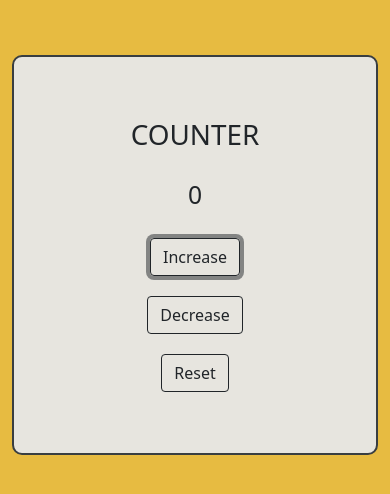
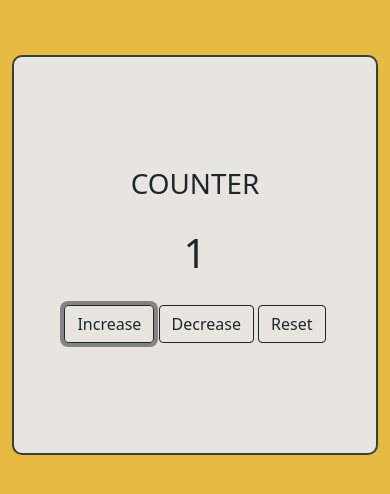
Before and after one commit to Debra-Fabbri/Counter, a plain HTML site: page index.html in a window 390 px wide. Both pictures are taken after a click on the button "Increase". Drawn offline with nearby package versions, Linux system fonts and the light colour scheme.

Commit message:
Adding js

```diff
--- a/index.html
+++ b/index.html
@@ -12,17 +12,18 @@
 <body>
     <main>
         <div class="container">
-            <div class="counter">
+            <div class="contador">
                 <h1>COUNTER</h1>
-                <h2 class="count" id="count">0</h2>
-                <div class="btns">
-                    <button type="button" class="btn btn-outline-dark increase" onclick="changeCount(1)">Increase</button>
-                    <button type="button" class="btn btn-outline-dark decrease" onclick="changeCount(-1)">Decrease</button>
-                    <button type="button" class="btn btn-outline-dark reset">Reset</button>
+                <h2 class="count" id="counter">0</h2>
+                <div class="btn-container">
+                    <button type="button" class="btn btn-outline-dark increase" >Increase</button>
+                    <button type="button" class="btn btn-outline-dark decrease" >Decrease</button>
+                    <button type="button" class="btn btn-outline-dark reset" >Reset</button>
                 </div>
             </div>
         </div>
     </main>
+    <script src="script.js"></script>
     <script src="https://cdn.jsdelivr.net/npm/bootstrap@5.1.3/dist/js/bootstrap.bundle.min.js"
         integrity="sha384-ka7Sk0Gln4gmtz2MlQnikT1wXgYsOg+OMhuP+IlRH9sENBO0LRn5q+8nbTov4+1p" crossorigin="anonymous">
     </script>
--- a/script.js
+++ b/script.js
@@ -1 +1,36 @@
 //Let's Go!
+
+/*--------------------------------------------------------------------------------------------------------------------
+Para que la siguiente funcion funcione en el HTML los buttons deben de escribirse de la sig. manera:
+<button type="button" class="btn btn-outline-dark increase" onclick="changeCount(1)">Increase</button>
+
+en JS escribimos:
+
+let count = 0;
+function changeCount(num){
+    count += num;
+    document.getElementById("count").innerHTML = count;
+};
+
+----------------------------------------------------------------------------------------------------------------------
+*/
+
+const counter = document.querySelector('#counter');
+const btns = document.querySelectorAll('.btn');
+let count = 0;
+
+btns.forEach((btn) => {
+    btn.addEventListener('click', (e) => {
+        const styles = e.currentTarget.classList;
+
+        if(styles.contains('increase')){
+            count ++;
+        }else if(styles.contains('decrease')){
+            count --;
+        }else{
+            count = 0;
+        };
+
+        counter.textContent = count;
+    });
+});
--- a/styles.css
+++ b/styles.css
@@ -12,7 +12,7 @@ body{
     display: flex;
 }
 
-.counter{
+.contador{
     border: 2.5px solid #393e41;
     border-radius: 10px;
     width: 400px;
@@ -42,6 +42,10 @@ body{
     margin-top: 20px;
 }
 
+.count{
+    font-size: 20vh;
+}
+
 @media (max-width: 400px){
     .btns{
         align-items: center;
@@ -49,4 +53,7 @@ body{
         display: flex;
         flex-direction: column;
     }
+    .count{
+        font-size: 40px;
+    }
 }
```
